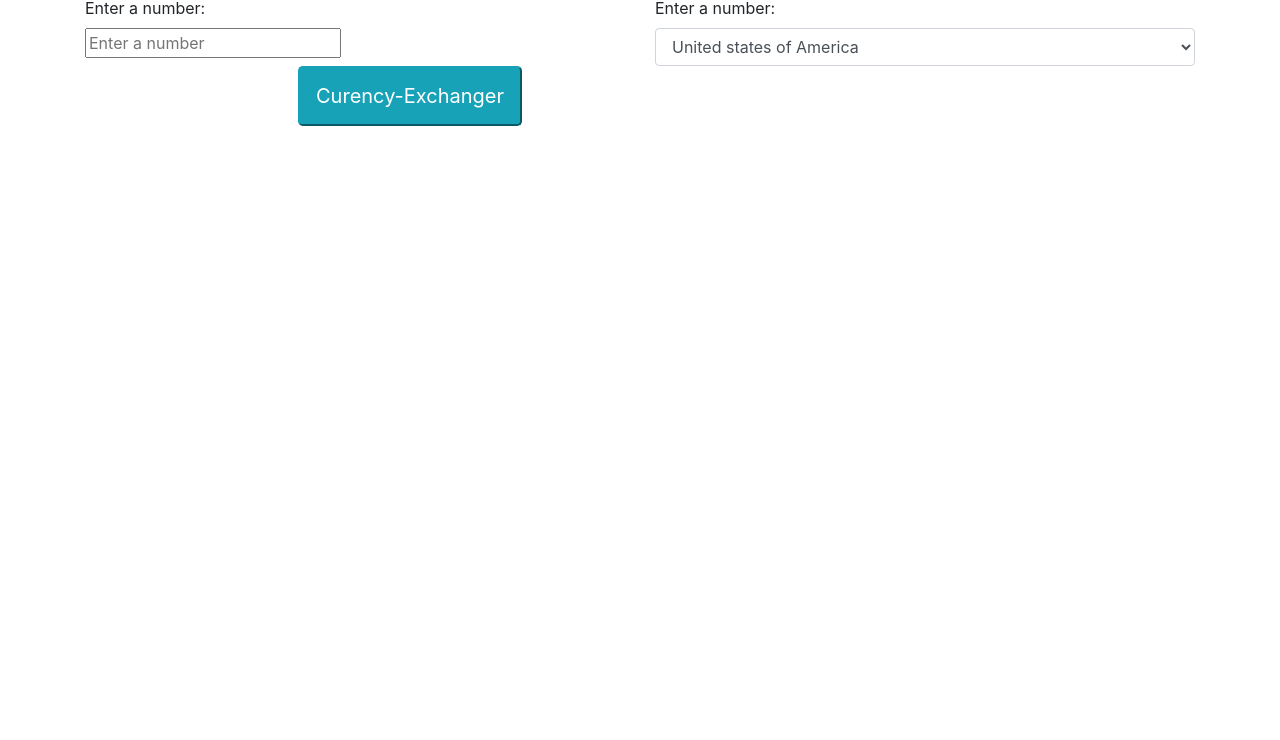
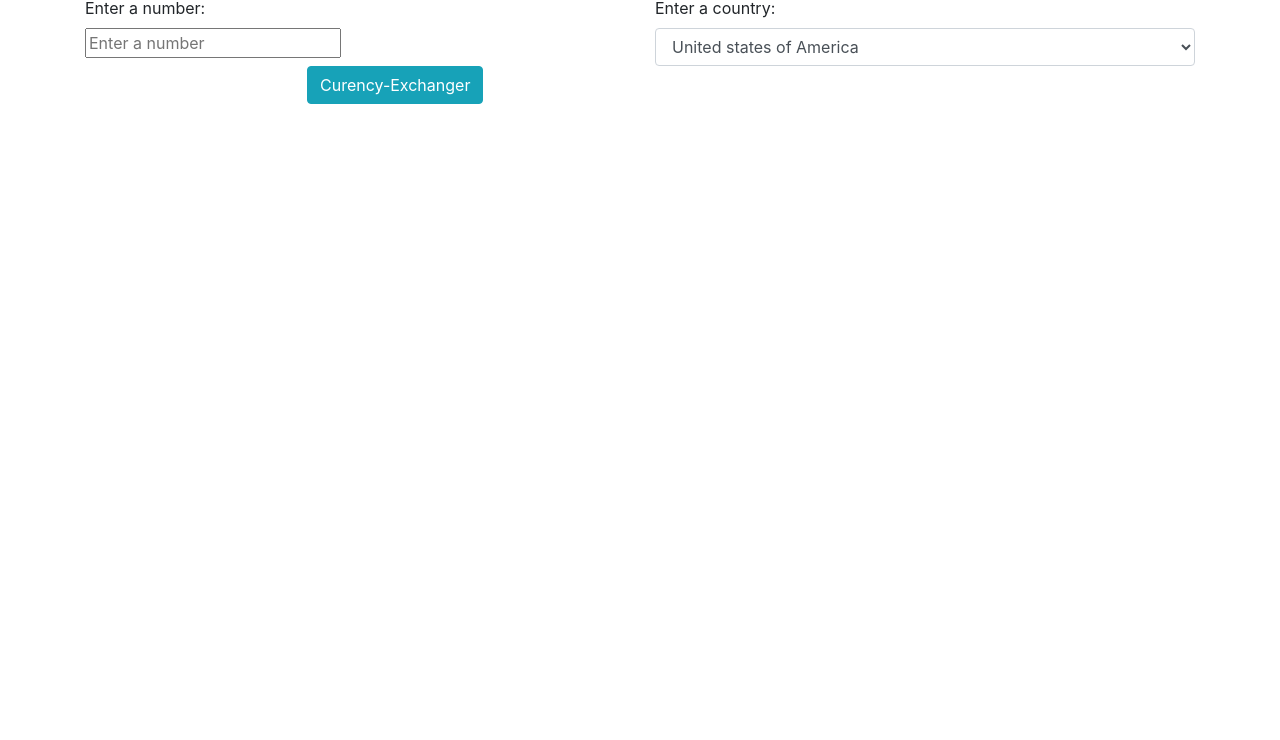
Before and after one commit to alleyesonme21/currency-exchanger, a website built with webpack: page src/index.html in a window 1280 px wide. Shown: the part 60-800 px from the top of the page. Built offline with nearby package versions, Linux system fonts and the light colour scheme.

Commit message:
indented readme and index.html

```diff
--- a/src/index.html
+++ b/src/index.html
@@ -7,15 +7,19 @@
 </head>
 <body>
   <div class="container">
+    <div class="well">
       <h1>Get Curency Exchanger Information</h1>
+    </div>
+    <form id="formOne">
       <div class="row">
-    <div class='col-md-6'>
+        <div class="col-md-6">
           <label for="number">Enter a number:</label>
-    <br>
+          <br/>
           <input id="number" type="text" placeholder="Enter a number">
         </div>
-  <div class='col-md-6'>
-    <label for="country">Enter a number:</label>
+        <div class="col-md-6">
+          <label for="country">Enter a country:</label>
+          <br/>
           <select class="form-control" id="country">
             <option value="USD">United states of America</option>
             <option value="AUD">Australia</option>
@@ -26,8 +30,16 @@
             <option value="BRL">Brazil</option>
           </select>
         </div>
-  <button class="btn-info btn-lg" id="currencyInfo">Curency-Exchanger</button>
-  <div id="currencyShow"></div>
+      </div>
+      <button class="btn-info btn" id="currencyInfo">Curency-Exchanger</button>
+    </form>
+    <div id="currencyShow">
+
+    </div>
+
+    <div id="showErrors">
+
+    </div>
   </div>
 </body>
 </html>
```
Also changed, not shown: README.md. Lines whose indentation alone changed are shown as unchanged.
